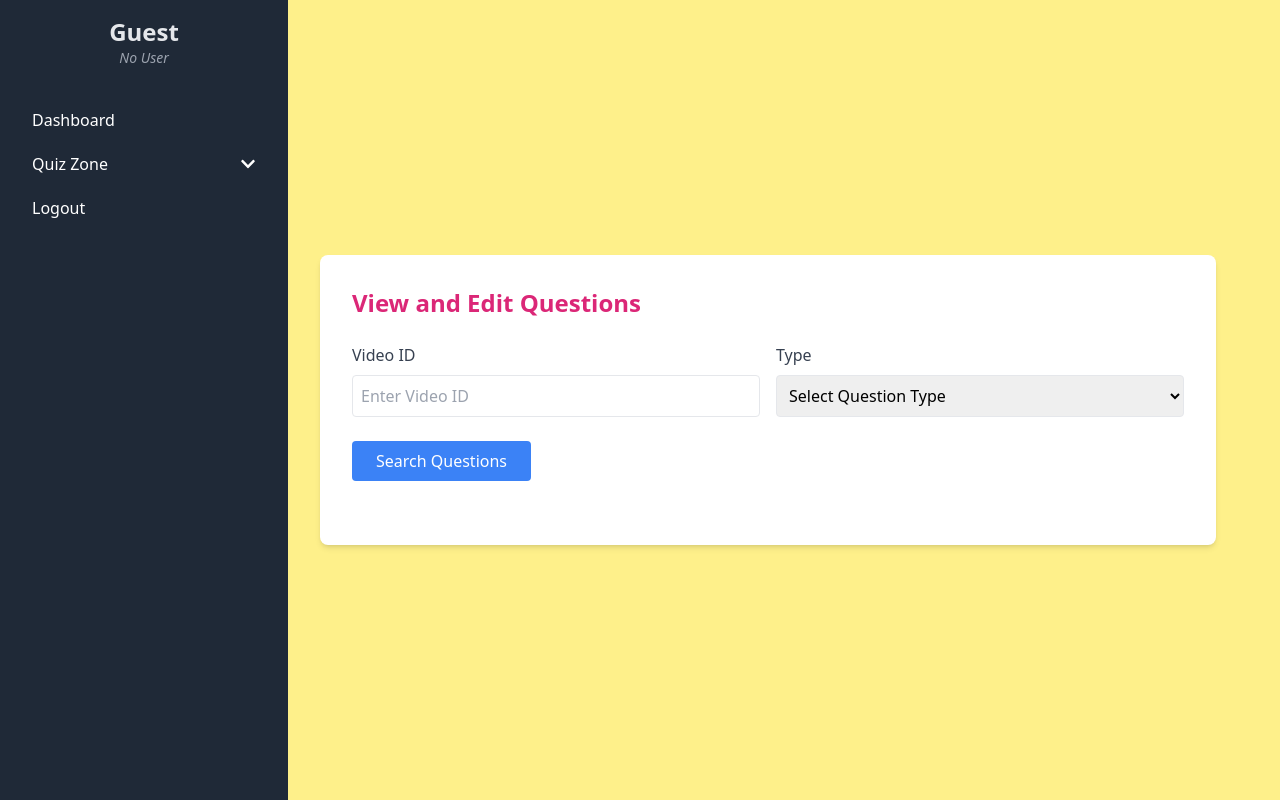
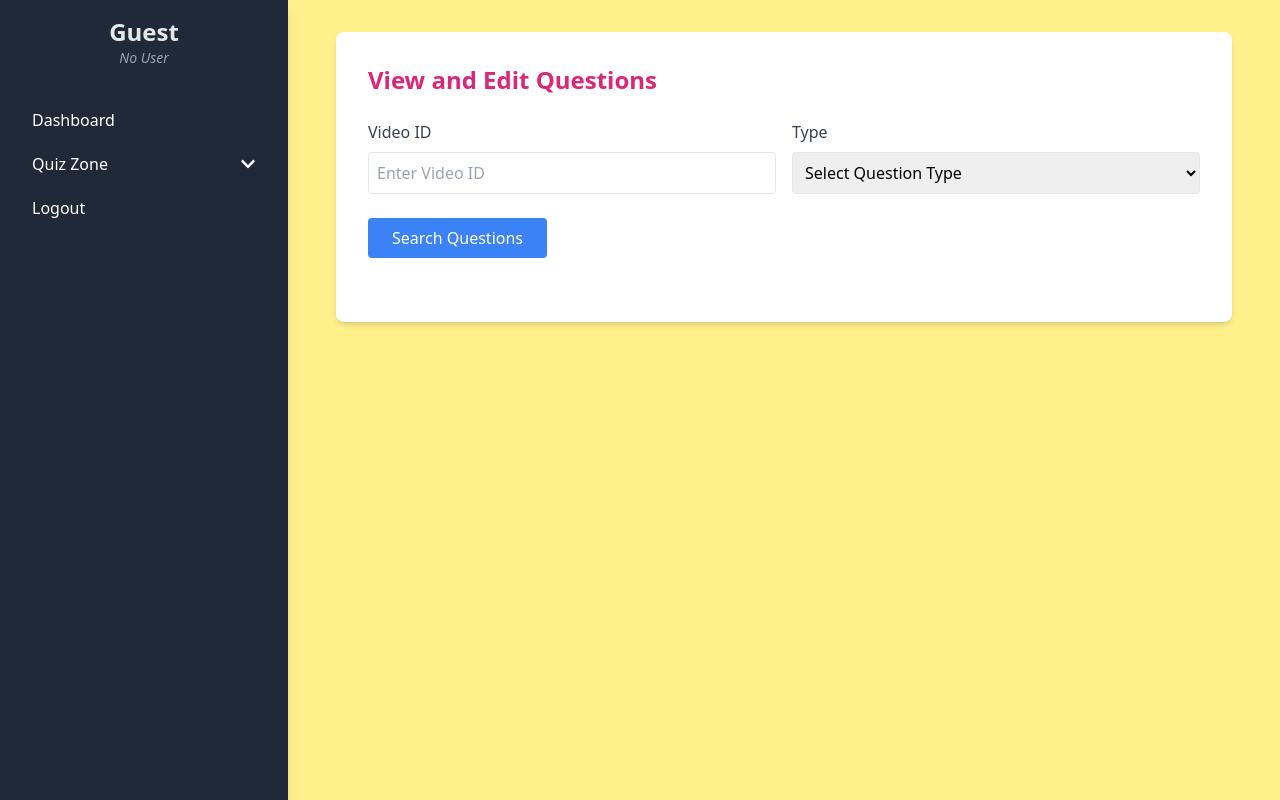
Before and after one commit to Atharva-1703/Admin-Panel, a React (Vite) app: page /view-questions in a window 1280 px wide. Built offline with nearby package versions, Linux system fonts and the light colour scheme.

Commit message:
Positioning the components

```diff
--- a/src/container/Authentication/Login.jsx
+++ b/src/container/Authentication/Login.jsx
@@ -26,7 +26,7 @@ const Login = () => {
 
       localStorage.setItem('loginTime', Date.now());
       alert('Login successful');
-      navigate('/dashboard');
+      navigate('/');
     } catch (error) {
       setError(error.message);
     }
--- a/src/container/CsvFormContainer/index.jsx
+++ b/src/container/CsvFormContainer/index.jsx
@@ -48,8 +48,8 @@ const CsvUploader = () => {
             <Sidebar />
 
             {/* Form Section */}
-            <div className="flex-1 h-screen flex items-center justify-center bg-yellow-200">
-                <div className="bg-white shadow-md rounded-lg p-8 w-full max-w-2xl">
+            <div className="flex-1 h-screen  p-8 justify-center bg-yellow-200">
+                <div className="bg-white shadow-md rounded-lg p-8 mx-auto w-full max-w-2xl">
                     <h1 className="text-2xl font-semibold text-pink-600 mb-6">
                         Import Questions (CSV Upload)
                     </h1>
--- a/src/container/DashBoard/index.jsx
+++ b/src/container/DashBoard/index.jsx
@@ -8,12 +8,15 @@ const Dashboard = () => {
   const navigate = useNavigate();
 
   useEffect(() => {
+    if(!user) navigate('/login');
+  })
+
+  useEffect(() => {
 
     const loginTime = localStorage.getItem('loginTime');
     if (loginTime) {
       const sessionDuration = Date.now() - loginTime;
       if (sessionDuration > 3600000) {
-
         setUser(null);
         localStorage.removeItem('loginTime');
         navigate('/login');
--- a/src/container/ViewTopicsContainer/index.jsx
+++ b/src/container/ViewTopicsContainer/index.jsx
@@ -38,13 +38,13 @@ function ViewTopics() {
   };
 
   return (
-    <div className="flex h-screen overflow-hidden ">
+    <div className="flex h-screen overflow-hidden  bg-yellow-200">
       {/* Sidebar Section */}
       <Sidebar />
 
       {/* Content Section */}
-      <div className="min-h-screen flex-1 flex items-center  bg-yellow-200 p-8 overflow-y-auto">
-        <div className="bg-white shadow-md rounded-lg w-full max-w-4xl p-8">
+      <div className=" flex-1  justify-center  p-8 overflow-y-auto">
+        <div className="bg-white mx-auto shadow-md rounded-lg w-full  max-w-4xl p-8 h-auto">
           <h1 className="text-2xl font-semibold text-pink-600 mb-6">
             View and Edit Questions
           </h1>
```
Also changed, not shown: src/routes/Routes.jsx (+2 -5 lines).
